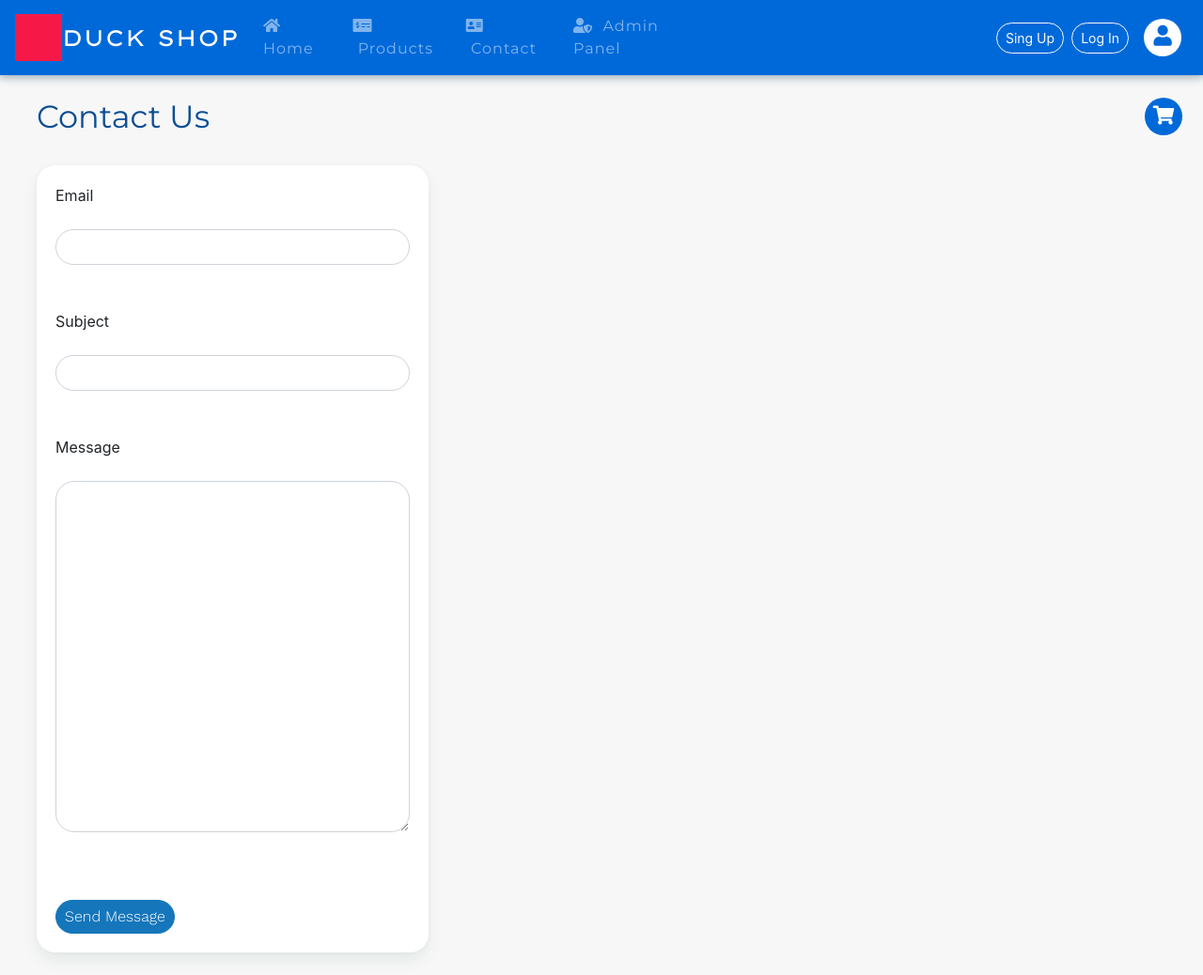
After one commit to devrox7/DWP-2020, a PHP site: the page made by dwp-app/Views/Contact.view.php in a window 1280 px wide. The commit adds this page. Shown: the whole page at 94% size. Run offline with PHP 8.4, Linux system fonts and the light colour scheme; the template is opened without the code that fills it, so the values that code supplies are empty; a stand-in replaces the project's code that opens the database connection; some libraries are stand-ins or nearby versions; grey boxes are pictures that could not be loaded.

Commit message:
contact form done - still needs smtp login

```diff
--- a/dwp-app/Models/Home.model.php
+++ b/dwp-app/Models/Home.model.php
@@ -27,7 +27,7 @@ class HomeModel extends DWPDB
     protected function getLatestProductsDB()
     {
         try {
-        $query = "SELECT * FROM products ORDER BY ProductID DESC LIMIT 3";
+        $query = "SELECT * FROM products ORDER BY ProductID DESC LIMIT 4";
         $stmt = $this->connect()->prepare($query);
         $stmt->execute();
 
--- /dev/null
+++ b/dwp-app/Views/Contact.view.php
@@ -0,0 +1,65 @@
+<?php
+
+// set page headers
+$page_title = " Contact Us";
+
+include_once "./assets/layout/header.php";
+
+if($_POST){
+    $mymail = "no-reply@roxanaion.com";
+    $email = $_POST['email'];
+    $subject = $_POST['subject'];
+    $message = $_POST['message'];
+    // $regexp = "/^[^0-9][A-z0-9_-]+([.][A-z0-9_]+)*[@][A-z0-9_]+([.][A-z0-9_-]+)*[.][A-z]{2,4}$/";
+
+    if (!filter_var($_POST['email'], FILTER_VALIDATE_EMAIL))
+    {echo "email wrong";}
+    elseif (empty($email) || empty($message) || empty($subject))
+    {echo "Empty field";}
+    else
+    {
+        $body = "$message\n\nE-mail: $email";
+        mail($mymail,$subject,$body,"From: $email\n");
+        echo "Thanks for your E-mail";
+    }
+
+    function IsInjected($str){
+    $injections = array('(\n+)','(\r+)','(\t+)','(%0A+)','(%0D+)','(%08+)','(%09+)');
+
+    $inject = join('|', $injections);
+    $inject = "/$inject/i";
+
+    if(preg_match($inject,$str))
+    {
+      return true;
+    }
+    else
+    {
+      return false;
+    }
+}
+
+if(IsInjected($email))
+{
+    echo "Bad email value!";
+    exit;
+}
+}
+
+
+echo"
+<div class='content-container col-lg-4 col-sm-9 col-md-6 col-xl-4 m-4'>
+<form method='post' action=''>
+    Email <br /><br /><input type='text' name='email' class='form-control' /><br /><br />
+    Subject <br /><br /><input type='text' name='subject' class='form-control' /><br /><br />
+    Message <br /><br />
+    <textarea name='message' rows='15' cols='40' class='form-control'>
+</textarea><br /><br /><br />
+    <button type='submit' class='btn btn-primary' name='submit'>Send Message</button>
+</form>
+</div>
+";
+
+// footer
+include_once "./assets/layout/footer.php";
+?>
--- a/dwp-app/routes.php
+++ b/dwp-app/routes.php
@@ -9,19 +9,19 @@ Route::set('/DWP-2020/dwp-app/home', function(){
 });
 
 Route::set('/DWP-2020/dwp-app/products', function(){
-    // echo "productsss";
+
     require_once 'Views/Product.view.php';
 
 });
 
 Route::set('/DWP-2020/dwp-app/admin-panel', function(){
-    // echo "admin paneeel";
+
     require_once 'Views/Admin.view.php';
 
 });
 
 Route::set('/DWP-2020/dwp-app/contact', function(){
-    // echo "admin paneeel";
+
     require_once 'Views/Contact.view.php';
 
 });
```
Also changed, not shown: dwp-app/Views/Home.view.php (+16 -9 lines).
